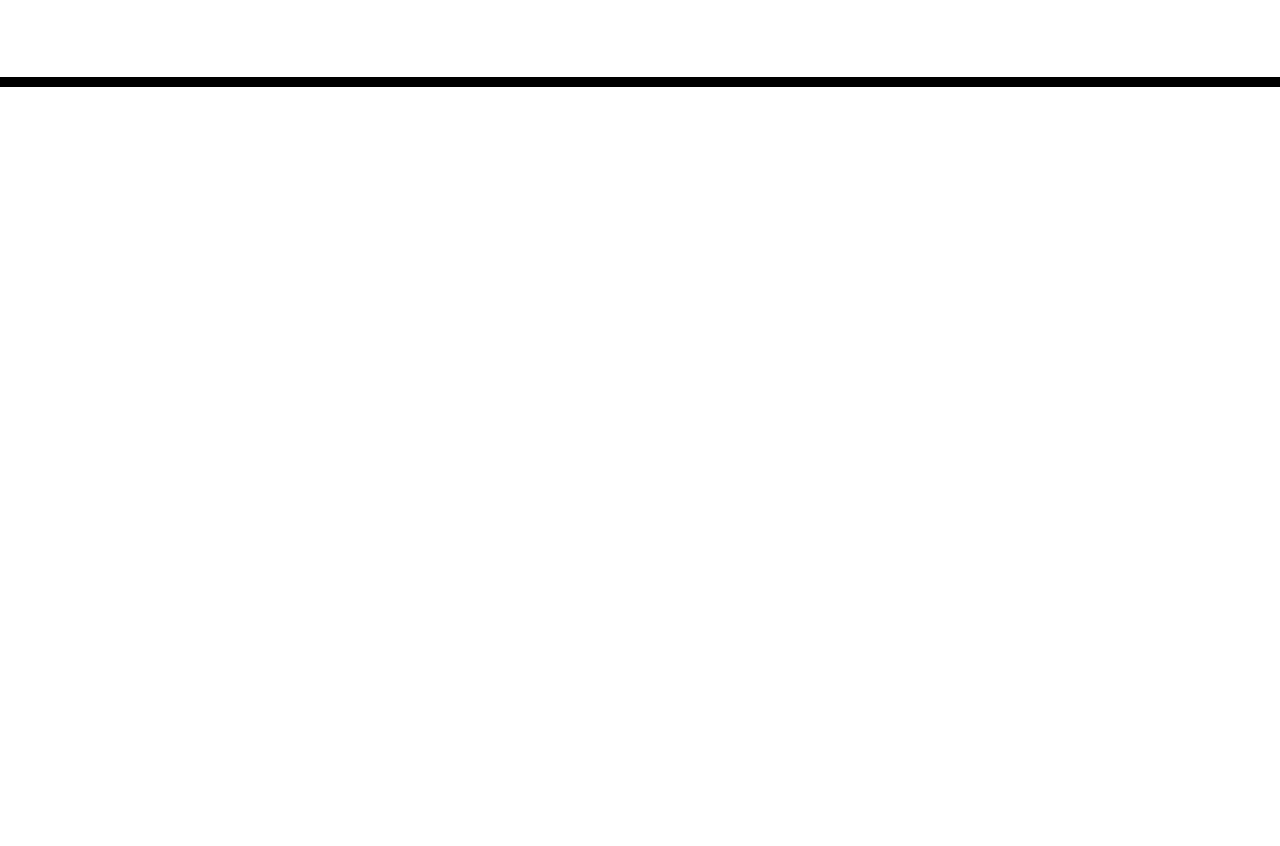
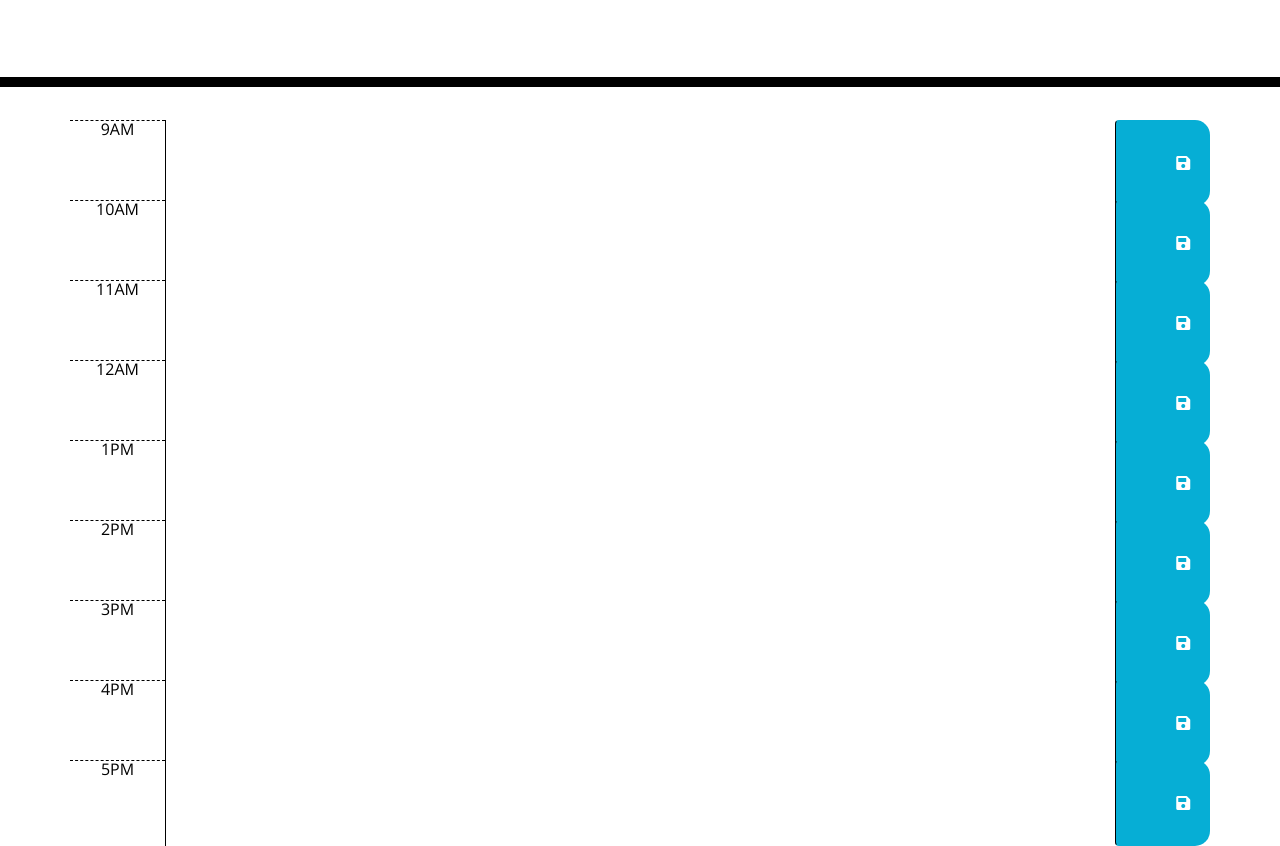
Before and after one commit to Burch531/Homework5_Work_Day_Scheduler, a plain HTML site: page index.html in a window 1280 px wide. Shown: the part 181-1027 px from the top of the page. Before the commit the page ends 800 px from the top, so only its background shows below. Drawn offline with nearby package versions, Linux system fonts and the light colour scheme.

Commit message:
updated timeblock and started JS

```diff
--- a/index.html
+++ b/index.html
@@ -29,7 +29,72 @@
       <p id="currentDay" class="lead"></p>
     </header>
     <div class="container">
-      <!-- Timeblocks go here -->
+<!-- Timeblocks go here -->
+      <div id="nine" class="row time-block">
+        <div class="col-md-1 hour">9AM</div>
+        <textarea class="col-md-10 description"></textarea>
+        <button class="btn saveBtn col-md-1">
+          <i class="fas fa-save"></i>
+        </button>
+      </div>
+      <div id="ten" class="row time-block">
+        <div class="col-md-1 hour">10AM</div>
+        <textarea class="col-md-10 description"></textarea>
+        <button class="btn saveBtn col-md-1">
+          <i class="fas fa-save"></i>
+        </button>
+      </div>
+      <div id="eleven" class="row time-block">
+        <div class="col-md-1 hour">11AM</div>
+        <textarea class="col-md-10 description"></textarea>
+        <button class="btn saveBtn col-md-1">
+          <i class="fas fa-save"></i>
+        </button>
+      </div>
+      <div id="twelve" class="row time-block">
+        <div class="col-md-1 hour">12AM</div>
+        <textarea class="col-md-10 description"></textarea>
+        <button class="btn saveBtn col-md-1">
+          <i class="fas fa-save"></i>
+        </button>
+      </div>
+      <div id="thirteen" class="row time-block">
+        <div class="col-md-1 hour">1PM</div>
+        <textarea class="col-md-10 description"></textarea>
+        <button class="btn saveBtn col-md-1">
+          <i class="fas fa-save"></i>
+        </button>
+      </div>
+      <div id="fourteen" class="row time-block">
+        <div class="col-md-1 hour">2PM</div>
+        <textarea class="col-md-10 description"></textarea>
+        <button class="btn saveBtn col-md-1">
+          <i class="fas fa-save"></i>
+        </button>
+      </div>
+      <div id="fifteen" class="row time-block">
+        <div class="col-md-1 hour">3PM</div>
+        <textarea class="col-md-10 description"></textarea>
+        <button class="btn saveBtn col-md-1">
+          <i class="fas fa-save"></i>
+        </button>
+      </div>
+      <div id="sixteen" class="row time-block">
+        <div class="col-md-1 hour">4PM</div>
+        <textarea class="col-md-10 description"></textarea>
+        <button class="btn saveBtn col-md-1">
+          <i class="fas fa-save"></i>
+        </button>
+      </div>
+      <div id="seventeen" class="row time-block">
+        <div class="col-md-1 hour">5PM</div>
+        <textarea class="col-md-10 description"></textarea>
+        <button class="btn saveBtn col-md-1">
+          <i class="fas fa-save"></i>
+        </button>
+      </div>
+
+
     </div>
 
     <script src="https://cdnjs.cloudflare.com/ajax/libs/jquery/3.2.1/jquery.min.js"></script>
--- a/script.js
+++ b/script.js
@@ -1,3 +1,9 @@
 $(document).ready(function () {
     //display current day & time.
-    $("#currentDay").text(moment().format("MMMM Do YYYY, h:mm:ss a"));
+    $("#currentDay").text(moment().format("dddd, MMMM Do YYYY"));
+
+});
+
+// Change color of inputs based on current time
+
+function showHour() {
```
